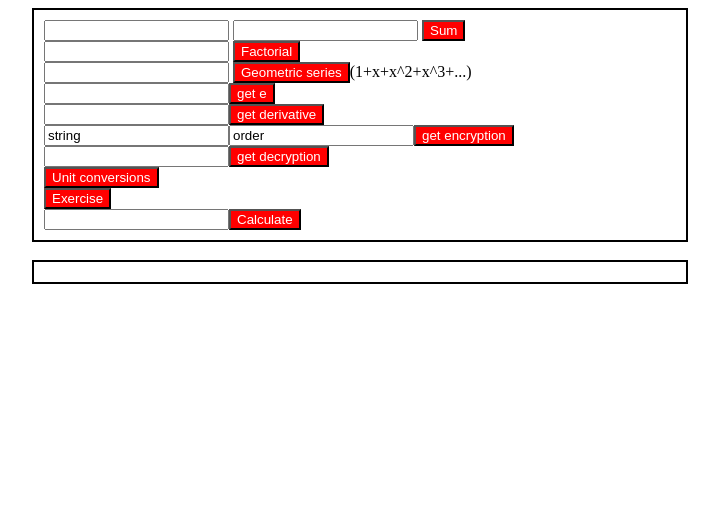
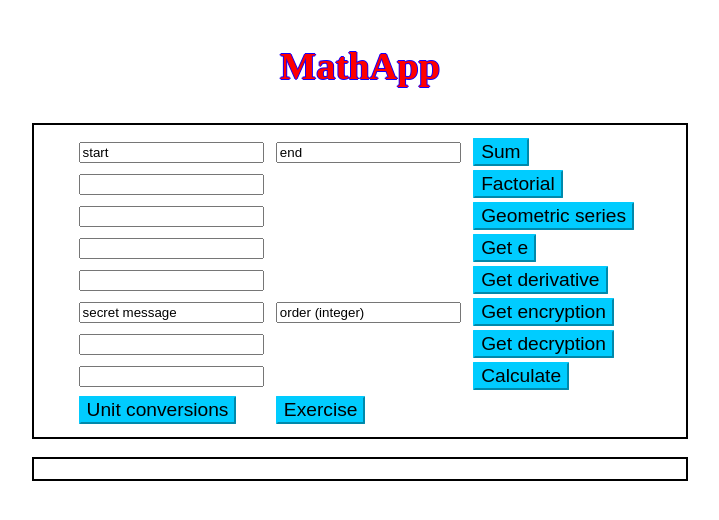
Before and after one commit to DASnoeken/mathApp, a PHP site: page / in a window 1280 px wide. Shown: the top 520 px of the page, without its empty margins (280-999 px from the left). Run offline with PHP 8.4, Linux system fonts and the light colour scheme.

Commit message:
playing with the colors

```diff
--- a/index.css
+++ b/index.css
@@ -5,6 +5,14 @@
     width: 50%;
     margin: auto;
     padding: 10px;
+}
+
+.welcome {
+    width: 50%;
+    margin: auto;
+    padding: 10px;
+    text-align: center;
+    font-size: larger;
 }
 
 #response {
@@ -16,16 +24,34 @@
     padding: 10px;
 }
 
-.buttons{
-    background-color: red;
-    color:white;
-    border-color: black;
-    transition: 1s;
+.buttons {
+    background-color: rgb(0, 204, 255);
+    color: black;
+    border-color: rgb(0, 204, 255);
+    transition: 0.5s;
+    font-size: larger;
+    border-radius: 1px;
 }
-.buttons:hover{
+
+.buttons:hover {
     background-color: white;
-    color:red;
-    border-color: black;
+    color: red;
+    border-color: white;
     border-radius: 4px;
     cursor: pointer;
+    box-shadow: 4px 4px 3px black;
 }
+
+td {
+    padding: 1px;
+}
+
+table {
+    width: 90%;
+    margin: auto;
+}
+
+h1 {
+    color: red;
+    text-shadow: -1px 0 rgb(20, 0, 255), 0 1px rgb(20, 0, 255), 1px 0 rgb(20, 0, 255), 0 -1px rgb(20, 0, 255);
+}
--- a/index.html
+++ b/index.html
@@ -7,23 +7,78 @@
 </head>
 
 <body>
+    <div id="welcome" class="welcome">
+        <h1>MathApp</h1>
+    </div>
     <div id="input" class="main">
-        <input type="text" id="begin"> <input type="text" id="end">
-        <button id="naturalNumbersSum" class="buttons" onclick="getSum(begin.value,end.value)">Sum</button><br>
-        <input type="text" id="factorialInput"> <button id="factorialButton" class="buttons"
-            onclick="factorial(factorialInput.value)">Factorial</button><br>
-        <input type="text" id="geometricInput"> <button id="geometricButton" class="buttons"
-            onclick="geometric(geometricInput.value)">Geometric series</button>(1+x+x^2+x^3+...)<br>
-        <input type="text" id="eInput"><button id="ebutton" class="buttons" onclick="getE(eInput.value)">get e</button><br>
-        <input type="text" id="derInput"><button id="derbutton" class="buttons" onclick="getDer(derInput.value)">get
-            derivative</button><br>
-        <input type="text" value="string" id="encInput"><input type="text" value="order" id="encOrder"><button
-            id="encButton" class="buttons" onclick="getEncryption(encInput.value,encOrder.value)">get encryption</button><br>
-        <input type="text" id="decInput"><button class="buttons" id="decButton" onclick="getDecryption(decInput.value)">get
-            decryption</button><br>
-        <button id="ToUnitConv" class="buttons" onclick="getUnitConversion()">Unit conversions</button><br>
-        <button class="buttons" onclick="gameStart()">Exercise</button><br>
-        <input type="text" id="calculatorInput"><button class="buttons" onclick="calculator(calculatorInput.value)">Calculate</button>
+        <table>
+            <tr>
+                <td><input type="text" value="start" id="begin"></td><td><input type="text" value="end" id="end"></td>
+                <td><button id="naturalNumbersSum" class="buttons" onclick="getSum(begin.value,end.value)">Sum</button>
+                </td>
+            </tr>
+            <tr>
+                <td><input type="text" id="factorialInput"></td>
+                <td></td>
+                <td><button id="factorialButton" class="buttons"
+                        onclick="factorial(factorialInput.value)">Factorial</button></td>
+            </tr>
+            <tr>
+                <td> <input type="text" id="geometricInput"></td>
+                <td></td>
+                <td><button id="geometricButton" class="buttons" onclick="geometric(geometricInput.value)">Geometric
+                        series</button></td>
+            </tr>
+            <tr>
+                <td><input type="text" id="eInput"></td>
+                <td></td>
+                <td><button id="ebutton" class="buttons" onclick="getE(eInput.value)">Get
+                        e</button></td>
+            </tr>
+            <tr>
+                <td>
+                    <input type="text" id="derInput">
+                </td>
+                <td></td>
+                <td><button id="derbutton" class="buttons" onclick="getDer(derInput.value)">Get
+                        derivative</button></td>
+            </tr>
+            <tr>
+                <td><input type="text" value="secret message" id="encInput"></td>
+                <td><input type="text" value="order (integer)" id="encOrder"></td>
+                <td><button id="encButton" class="buttons" onclick="getEncryption(encInput.value,encOrder.value)">Get
+                        encryption</button>
+                </td>
+            </tr>
+            <tr>
+                <td>
+                    <input type="text" id="decInput">
+                </td>
+                <td></td>
+                <td>
+                    <button class="buttons" id="decButton" onclick="getDecryption(decInput.value)">Get
+                        decryption</button>
+                </td>
+            </tr>
+            <tr>
+                <td>
+                    <input type="text" id="calculatorInput">
+                </td>
+                <td></td>
+                <td>
+                    <button class="buttons" onclick="calculator(calculatorInput.value)">Calculate</button>
+                </td>
+            </tr>
+            <tr></tr>
+            <tr>
+                <td>
+                    <button id="ToUnitConv" class="buttons" onclick="getUnitConversion()">Unit conversions</button>
+                </td>
+
+                <td><button class="buttons" onclick="gameStart()">Exercise</button></td>
+            </tr>
+
+        </table>
     </div>
     <div id="UnitConversionDiv" class="main" hidden>
         <button id="backButton" onclick="backToInput()">Back</button><br>
@@ -85,7 +140,8 @@
         EUR to USD calculation<br>
         Conversion factor taken from: <a href="https://themoneyconverter.com">The Money Converter</a><br>
         <button onclick="getUnitConversion()">Back</button><br>
-        <input type="text" id="eurToUsd"><button onclick="currConversion('EUR','USD',eurToUsd.value)">EUR to USD</button>
+        <input type="text" id="eurToUsd"><button onclick="currConversion('EUR','USD',eurToUsd.value)">EUR to
+            USD</button>
     </div>
     <div id="currencies" class="main" hidden>
         Convert currencies<br>
@@ -116,7 +172,8 @@
             <option value="ILS">ILS - Israeli Sheqel</option>
             <option value="CAD">CAD - Canadian Dollar</option>
         </select><br>
-        <button id="convertCurrencyButton" onclick="currConversion(fromCurrency.value,toCurrency.value,fromCurrencyInput.value)">Convert</button>
+        <button id="convertCurrencyButton"
+            onclick="currConversion(fromCurrency.value,toCurrency.value,fromCurrencyInput.value)">Convert</button>
         <button id="ReEnableButton" onclick="reEnable()" hidden>Re-enable button</button>
     </div>
     <div id="Gamescreen" class="main" hidden>
```
